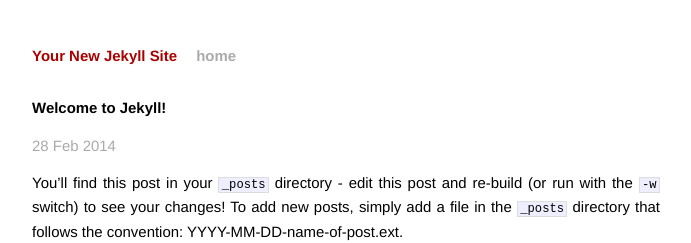
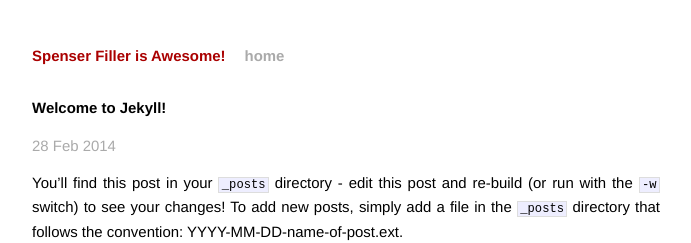
Before and after one commit to lemurgency/lemurgency.github.io, a Jekyll site: the page built from _posts/2014-02-28-welcome-to-jekyll.markdown, in a window 1280 px wide. Shown: the top 243 px of the page, without its empty margins (294-985 px from the left). Built offline with Jekyll 4.4.1, drawn with Linux system fonts in a browser that asks for light colours; Markdown is read by kramdown in place of the engine named in the settings.

Commit message:
A name test

```diff
--- a/_config.yml
+++ b/_config.yml
@@ -1,3 +1,3 @@
-name: Your New Jekyll Site
+name: Spenser Filler is Awesome!
 markdown: redcarpet
 pygments: true
```
